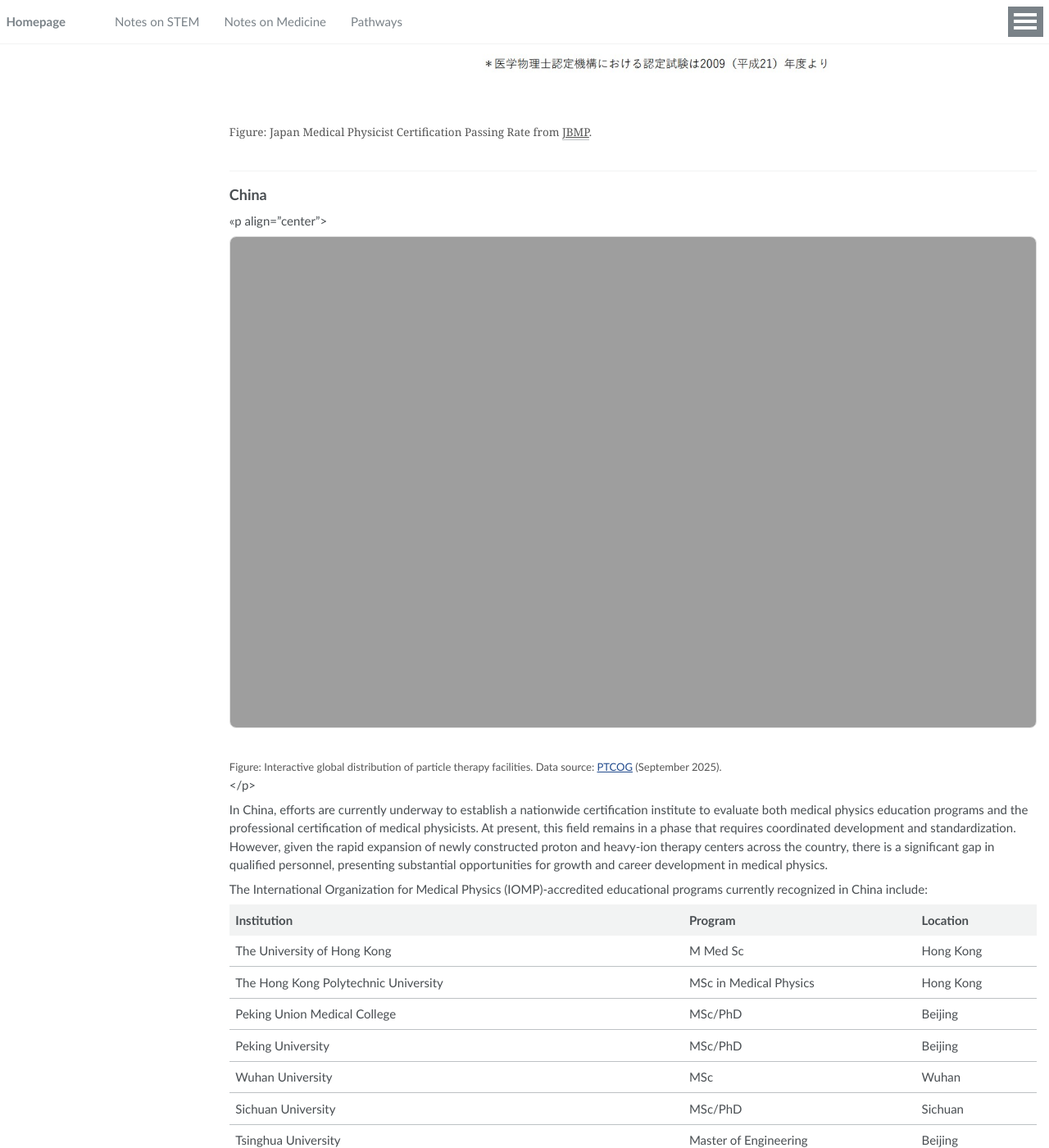
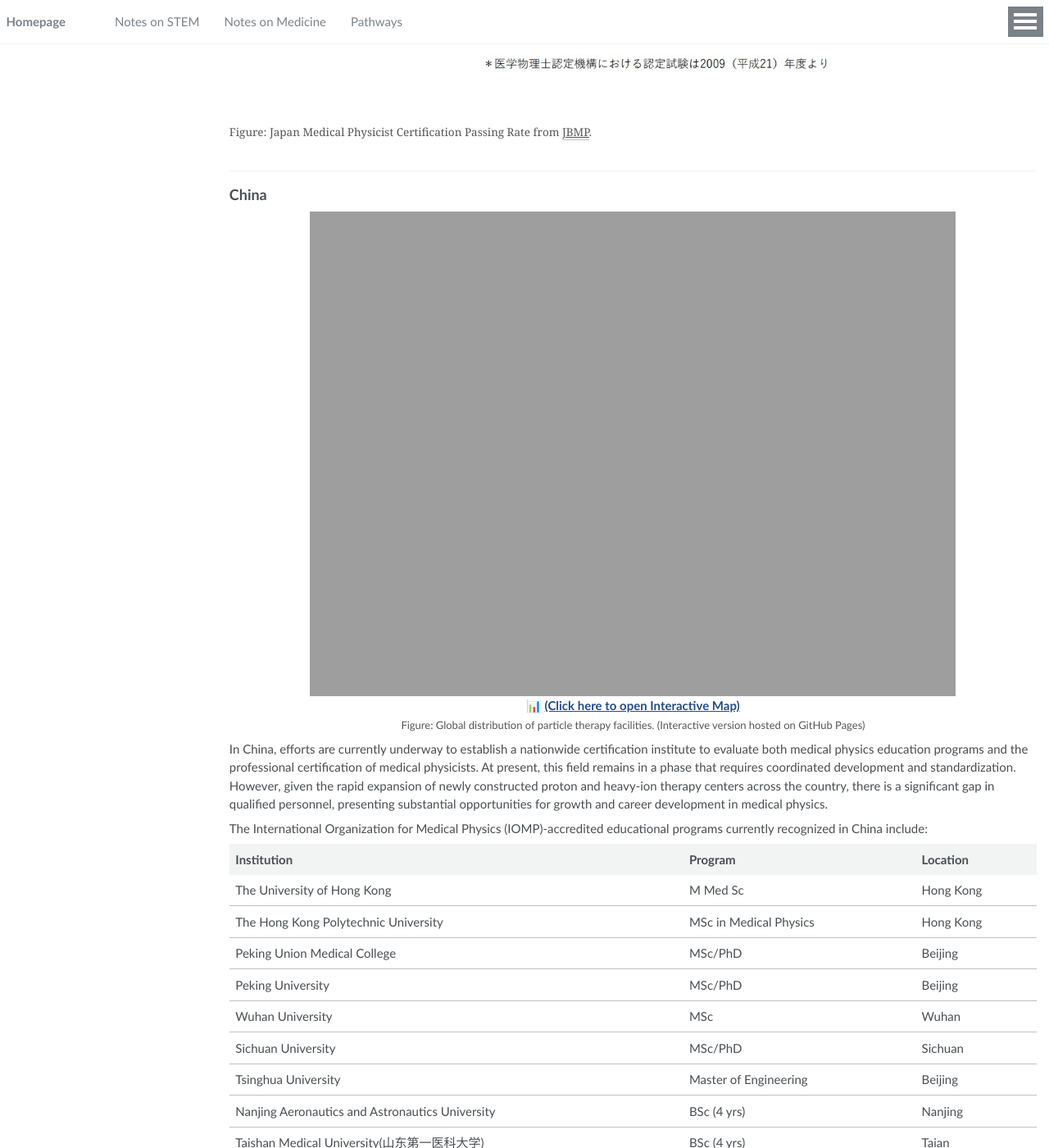
Before and after one commit to Louis-QiuyuLu/Louis-QiuyuLu.github.io, a Jekyll site: the page built from _pages/pathways.md, in a window 1280 px wide and 1400 px high, scrolled down 2402 px. Shown: the whole window at 82% size. Built offline with Jekyll 4.4.1, drawn with Linux system fonts in a browser that asks for light colours.

Commit message:
Update pathways.md

```diff
--- a/_pages/pathways.md
+++ b/_pages/pathways.md
@@ -77,18 +77,15 @@ In Japan, the certification process is regulated by the **Japanese Board for Med
 
 ## China
 
-<<p align="center">
-  <iframe
-    src="https://louis-qiuyulu.github.io/images/index.html"
-    width="100%"
-    height="600px"
-    style="border:1px solid #ddd; border-radius: 8px;"
-    allowfullscreen>
-  </iframe>
+<p align="center">
+  <a href="https://louis-qiuyulu.github.io/images/index.html" target="_blank">
+    <img src="https://louis-qiuyulu.github.io/images/map_preview.png" width="80%" alt="Click to View Interactive Map">
+  </a>
+  <br>
+  <b>📊 <a href="https://louis-qiuyulu.github.io/images/index.html" target="_blank"> (Click here to open Interactive Map)</a></b>
   <br>
   <font size="2" color="#555">
-    Figure: Interactive global distribution of particle therapy facilities. Data source:
-    <a href="https://www.ptcog.site/index.php/facilities-in-operation-public" target="_blank">PTCOG</a> (September 2025).
+    Figure: Global distribution of particle therapy facilities. (Interactive version hosted on GitHub Pages)
   </font>
 </p>
 
```
